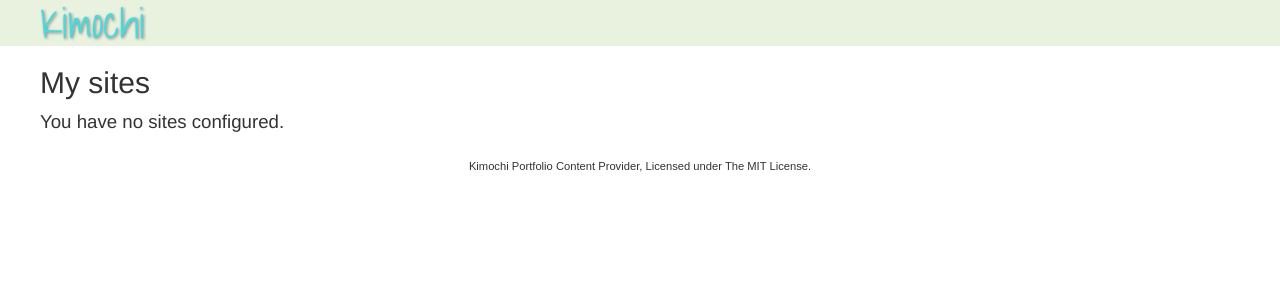
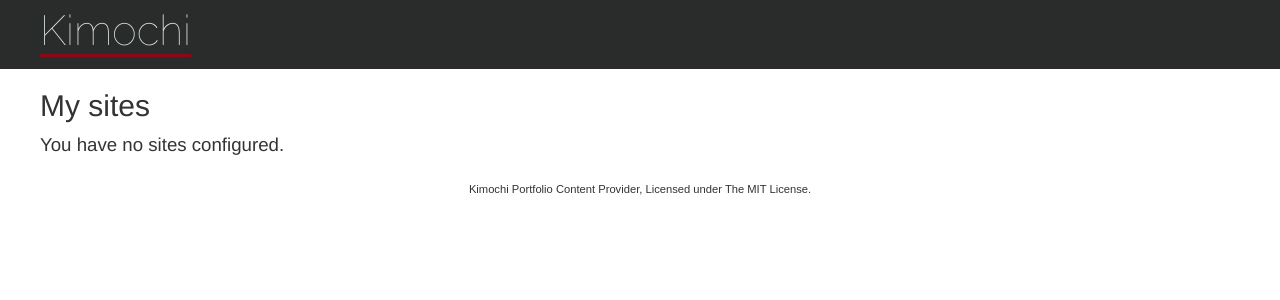
Before and after one commit to matslindh/kimochi, a Python web app: template kimochi/templates/index.mako in a window 1280 px wide. Shown: the top 300 px of the page. Run offline with Mako, Linux system fonts and the light colour scheme; the template is opened without the code that fills it, so the values that code supplies are empty; some libraries are stand-ins or nearby versions.

Commit message:
Slight design change to get rid of old colors

```diff
--- a/kimochi/static/kimochi.css
+++ b/kimochi/static/kimochi.css
@@ -5,11 +5,13 @@ body {
 }
 
 header div h1 {
-    color: #4AD9D9;
-    text-shadow: 1px 1px 3px #888;
-    font-family: 'Shadows Into Light', cursive;
+    color: #DBE5E0;
+    font-family: 'Raleway', sans-serif;
     font-size: 3.0em;
     margin: 0;
+    border-bottom: 3px solid #8A0917;
+    margin-bottom: 12px;
+    margin-top: 8px;
     display: inline-block;
 }
 
@@ -45,7 +47,7 @@ header>div {
 }
 
 header {
-    background: #E9F1DF;
+    background: #2A2C2B;
 }
 
 footer {
--- a/kimochi/templates/base.mako
+++ b/kimochi/templates/base.mako
@@ -3,7 +3,7 @@
     <head>
         <meta name="viewport" content="width=device-width, initial-scale=1">
 
-        <link href="http://fonts.googleapis.com/css?family=Shadows+Into+Light" rel="stylesheet" type="text/css">
+        <link href="http://fonts.googleapis.com/css?family=Raleway:100" rel="stylesheet" type="text/css">
         <link rel="stylesheet" href="https://maxcdn.bootstrapcdn.com/bootstrap/3.3.5/css/bootstrap.min.css">
         <link rel="stylesheet" href="${request.static_url('kimochi:static/kimochi.css')}">
 
```
